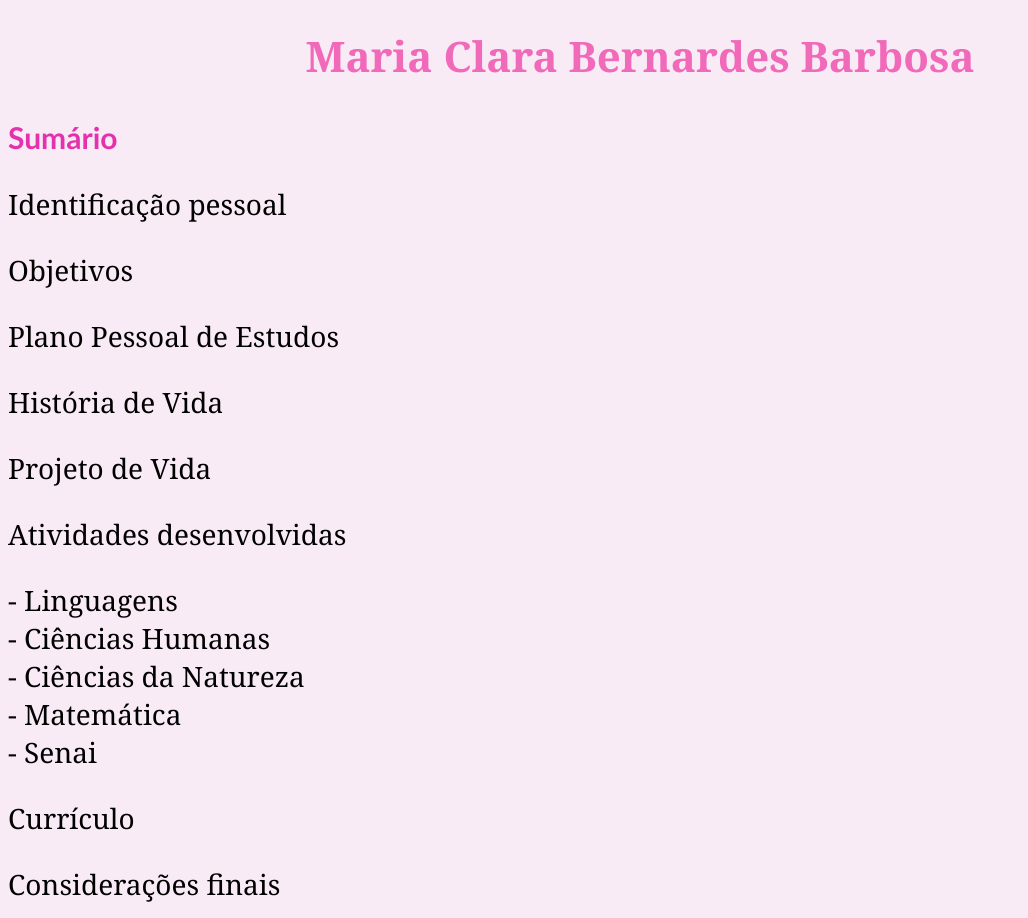
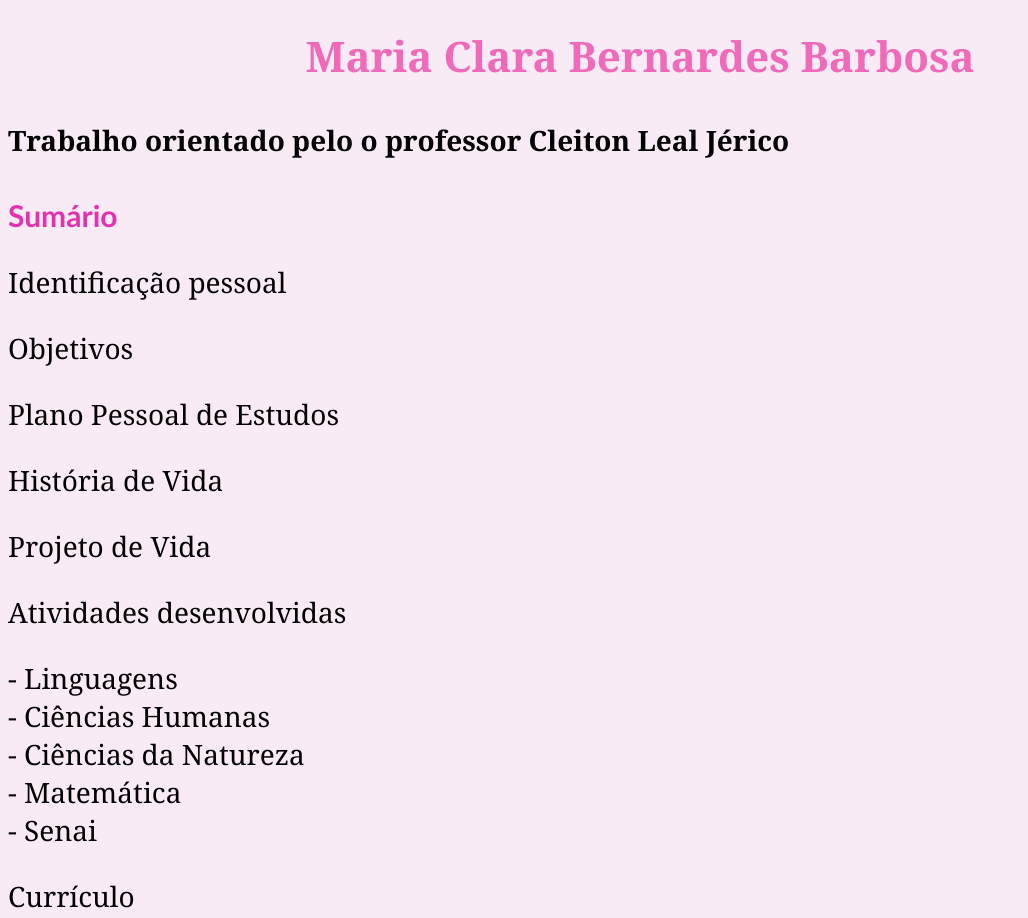
Before and after one commit to Mariaclarabernardes/Meu-Portf-lio-2024, a plain HTML site: page index.html in a window 1280 px wide. Shown: the part 900-1818 px from the top of the page, without its empty margins (0-1028 px from the left). Drawn offline with Linux system fonts and the light colour scheme.

Commit message:
Update index.html

```diff
--- a/index.html
+++ b/index.html
@@ -59,6 +59,7 @@
 
     <h1>Meu Portfólio</h1>
     <h2>Maria Clara Bernardes Barbosa</h2>
+    <h4>Trabalho orientado pelo o professor Cleiton Leal Jérico</h4>
 
     <main>
         <section>
```
